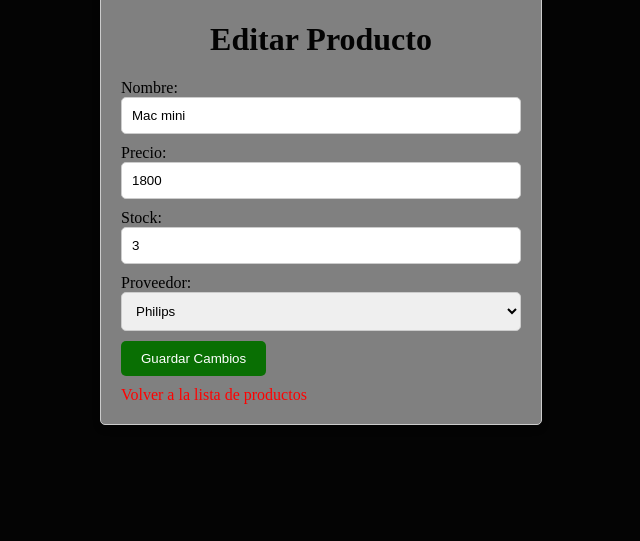
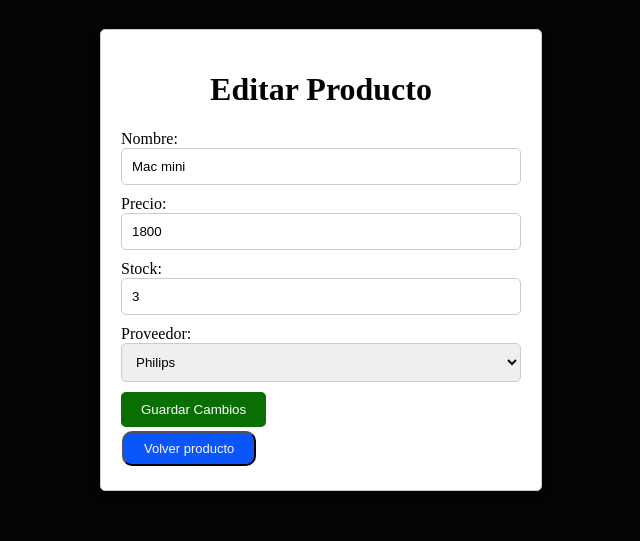
Before and after one commit to emybr/trabajoFinalPython, a Django app: page /producto_editar/3/ in a window 1280 px wide. Shown: the part 259-800 px from the top of the page, without its empty margins (319-959 px from the left). Run offline with Django 5.2, Linux system fonts and the light colour scheme; data comes from the database, SQL or seed files in the repository; both versions use the stored data as it was after the commit.

Commit message:
agrego estilos final

```diff
--- a/StockControl/StockControl/static/css/producto_editar.css
+++ b/StockControl/StockControl/static/css/producto_editar.css
@@ -7,7 +7,7 @@
     text-align: center;
 }
 .card {
-    background-color: gray;
+    background-color: rgb(255, 255, 255);
     border: 1px solid #ccc;
     border-radius: 5px;
     padding: 20px;
@@ -40,15 +40,14 @@
 
 
 a {
-    color: #ff0000;
     text-decoration: none;
     display: block;
-    margin-top: 10px;
+    color: inherit;
 }
 
 .img-producto{
     margin-top: 3%;
-    margin-bottom: -4%;
+    margin-bottom: 1%;
     display: flex;
     justify-content: center;
     height: 200px;
@@ -57,3 +56,35 @@
         transparent
     );
 }
+
+.boton_editar{
+    background-color: rgb(7, 99, 38);
+    color: white;
+    border-radius: 20px;
+    padding: 3px 20px;
+    text-align: center;
+    text-decoration: none;
+    display: inline-block;
+    font-size: 13px;
+    margin: 4px 1px;
+    cursor: pointer;
+    text-decoration: none
+}
+
+.boton-volver{
+    background-color: rgb(10, 86, 250);
+    color: rgb(248, 245, 245);
+    border-radius: 10px;
+    padding: 8px 20px;
+    text-align: center;
+    text-decoration: none;
+    display: inline-block;
+    font-size: 13px;
+    margin: 4px 1px;
+    cursor: pointer;
+    text-decoration: none
+}
+
+.error {
+color: red;
+}
--- a/StockControl/StockControl/static/css/productos-crear.css
+++ b/StockControl/StockControl/static/css/productos-crear.css
@@ -43,6 +43,7 @@
     background-color: #4CAF50;
     color: white;
     cursor: pointer;
+    font-size: 13px;
 }
 
 input[type="submit"]:hover {
@@ -56,6 +57,7 @@
 
 button a {
     text-decoration: none;
+    color: inherit;
 }
 
 
@@ -84,3 +86,7 @@
         transparent
     );
 }
+
+.error {
+    color: red;
+}
--- a/StockControl/StockControl/static/css/productos.css
+++ b/StockControl/StockControl/static/css/productos.css
@@ -12,7 +12,7 @@
     margin-top: 25px;
     border-radius: 20px;
     padding: 20px;
-    background-color: rgb(174, 173, 173);
+    background-color: rgb(253, 252, 252);
     color: black;
 }
 
@@ -29,6 +29,7 @@
 
 button a {
     text-decoration: none;
+    color: inherit;
 
 }
 
--- a/StockControl/StockControl/static/css/proveedor.css
+++ b/StockControl/StockControl/static/css/proveedor.css
@@ -13,7 +13,7 @@
     margin-top: 15px;
     border-radius: 20px;
     padding: 20px;
-    background-color: rgb(174, 173, 173);
+    background-color: rgb(246, 245, 245);
     color: black;
 }
 
@@ -45,8 +45,7 @@
 
 button a {
     text-decoration: none;
-
-
+    color: inherit;
 }
 
 .img-proveedores{
--- a/StockControl/compra/templates/producto_create.html
+++ b/StockControl/compra/templates/producto_create.html
@@ -13,6 +13,9 @@
     </div>
     <div class="card">
         <h1>Crear producto</h1>
+        {% if error_message %}
+            <p class="error">{{ error_message }}</p>
+        {% endif %}
 
         <form action="" method="POST">
             {% csrf_token %}
--- a/StockControl/compra/templates/producto_editar.html
+++ b/StockControl/compra/templates/producto_editar.html
@@ -13,6 +13,9 @@
     </div>
     <div class="card">
         <h1 class="title-producto">Editar Producto</h1>
+        {% if error_message %}
+        <p>{{ error_message }}</p>
+        {% endif %}
         <form action="{% url 'producto_editar' producto.pk %}" method="post">
             {% csrf_token %}
             <label for="nombre">Nombre:</label><br>
@@ -35,7 +38,7 @@
 
             <input type="submit" value="Guardar Cambios">
         </form>
-        <a href="{% url 'producto_list' %}">Volver a la lista de productos</a>
+        <button class="boton-volver"><a href="{% url 'producto_list' %}">Volver producto</a></button>
     </div>
 </body>
 </html>
--- a/StockControl/compra/templates/productos_list.html
+++ b/StockControl/compra/templates/productos_list.html
@@ -33,8 +33,8 @@
                     <td>
                         <form action="{% url 'producto_eliminar' producto.pk %}" method="post" style="display: inline;">
                             {% csrf_token %}
+                            <input class="boton_editar" type="submit" name="editar" value="Editar">
                             <input class="boton_eliminar" type="submit" name="eliminar" value="Eliminar">
-                            <input class="boton_editar" type="submit" name="editar" value="Editar">
                         </form>
                     </td>
                 </tr>
--- a/StockControl/compra/templates/proveedor_create.html
+++ b/StockControl/compra/templates/proveedor_create.html
@@ -13,6 +13,9 @@
     </div>
     <div class="card">
         <h1>Crear proveedor</h1>
+        {% if error_message %}
+            <p class="error">{{ error_message }}</p>
+        {% endif %}
         <form action="" method="POST">
             {% csrf_token %}
             <div class="input-group">
--- a/StockControl/compra/templates/proveedor_editar.html
+++ b/StockControl/compra/templates/proveedor_editar.html
@@ -5,6 +5,7 @@
     <meta charset="UTF-8">
     <meta name="viewport" content="width=device-width, initial-scale=1.0">
     <title>Editar Proveedor</title>
+
     <link rel="stylesheet" type="text/css" href="{% static 'css/proveedor_editar.css' %}">
 </head>
 <body>
@@ -13,6 +14,9 @@
     </div>
     <div class="card">
         <h1 class="title">Editar Proveedor</h1>
+        {% if error_message %}
+        <p class="error">{{ error_message }}</p>
+        {% endif %}
         <form action="{% url 'proveedor_editar' proveedor.pk %}" method="post">
             {% csrf_token %}
             <label for="nombre">Nombre:</label><br>
@@ -26,7 +30,7 @@
 
             <input type="submit" value="Guardar Cambios">
         </form>
-        <a href="{% url 'proveedor_list' %}">Volver a la lista de proveedores</a>
+        <button class="boton-volver"><a href="{% url 'proveedor_list' %}">Volver proveedores</a></button>
     </div>
 </body>
 </html>
--- a/StockControl/compra/templates/proveedor_list.html
+++ b/StockControl/compra/templates/proveedor_list.html
@@ -31,11 +31,11 @@
                     <td>{{ proveedor.apellido }}</td>
                     <td>{{ proveedor.dni }}</td>
                     <td>
+                        <a class="boton_editar" href="{% url 'proveedor_editar' proveedor.pk %}">Editar</a>
                         <form action="{% url 'proveedor_eliminar' proveedor.pk %}" method="post" style="display: inline;">
                             {% csrf_token %}
                             <input class="boton_eliminar" type="submit" name="eliminar" value="Eliminar">
                         </form>
-                        <a class="boton_editar" href="{% url 'proveedor_editar' proveedor.pk %}">Editar</a>
                     </td>
                 </tr>
                 {% endfor %}
--- a/StockControl/compra/views.py
+++ b/StockControl/compra/views.py
@@ -11,12 +11,23 @@
     proveedores = Proveedor.objects.all()
     return render(request, 'proveedor_list.html', {'proveedores': proveedores})
 
+from django.shortcuts import render
+from django.http import HttpResponse
+from .models import Proveedor
+
 def proveedor_create(request):
     if request.method == 'POST':
         nombre = request.POST.get('nombre')
         apellido = request.POST.get('apellido')
         dni = request.POST.get('dni')
+
         if nombre and apellido and dni:
+            try:
+                dni = int(dni)
+            except ValueError:
+                error_message = "El DNI debe ser un número válido."
+                return render(request, 'proveedor_create.html', {'error_message': error_message})
+
             proveedor = Proveedor.objects.create(
                 nombre=nombre,
                 apellido=apellido,
@@ -26,12 +37,20 @@
         else:
             error_message = "Por favor, complete todos los campos."
             return render(request, 'proveedor_create.html', {'error_message': error_message})
+
     return render(request, 'proveedor_create.html')
+
 
 def producto_list(request):
     productos = Producto.objects.all()
     return render(request, 'productos_list.html', {'productos': productos})
 
+
+from django.shortcuts import render, get_object_or_404
+from .models import Producto, Proveedor
+
+from django.shortcuts import render, get_object_or_404
+from .models import Producto, Proveedor
 
 def producto_create(request):
     if request.method == 'POST':
@@ -39,8 +58,21 @@
         precio = request.POST.get('precio')
         stock = request.POST.get('stock')
         proveedor_id = request.POST.get('proveedor')
+
         if nombre and precio and stock and proveedor_id:
-            proveedor = Proveedor.objects.get(id=proveedor_id)
+            try:
+                precio = float(precio)
+                stock = int(stock)
+            except ValueError:
+                error_message = "El precio y el stock deben ser números válidos."
+                return render(request, 'producto_create.html', {'error_message': error_message})
+
+            if precio <= 0 or stock < 0:
+                error_message = "El precio y el stock deben ser mayores que cero."
+                return render(request, 'producto_create.html', {'error_message': error_message})
+
+            proveedor = get_object_or_404(Proveedor, id=proveedor_id)
+
             producto = Producto.objects.create(
                 nombre=nombre,
                 precio=precio,
@@ -50,10 +82,13 @@
             return render(request, 'producto_create.html', {'producto': producto})
         else:
             error_message = "Por favor, complete todos los campos."
-            return render(request, 'producto_create.html', {'error_message': error_message})
+            proveedores = Proveedor.objects.all()
+            return render(request, 'producto_create.html', {'error_message': error_message, 'proveedores': proveedores})
     else:
         proveedores = Proveedor.objects.all()
         return render(request, 'producto_create.html', {'proveedores': proveedores})
+
+
 
 def producto_eliminar(request, pk):
     producto = get_object_or_404(Producto, pk=pk)
@@ -69,13 +104,34 @@
     producto = get_object_or_404(Producto, pk=pk)
     proveedores = Proveedor.objects.all()
     if request.method == 'POST':
-        producto.nombre = request.POST.get('nombre')
-        producto.precio = request.POST.get('precio')
-        producto.stock = request.POST.get('stock')
+        nombre = request.POST.get('nombre')
+        precio = request.POST.get('precio')
+        stock = request.POST.get('stock')
         proveedor_id = request.POST.get('proveedor')
-        producto.proveedor = Proveedor.objects.get(id=proveedor_id)
-        producto.save()
-        return HttpResponseRedirect(reverse('producto_list'))
+
+        if nombre and precio and stock and proveedor_id:
+            try:
+                precio = float(precio)
+                stock = int(stock)
+            except ValueError:
+                error_message = "El precio y el stock deben ser números válidos."
+                return render(request, 'producto_editar.html', {'error_message': error_message, 'producto': producto, 'proveedores': proveedores})
+
+            if precio <= 0 or stock < 0:
+                error_message = "El precio y el stock deben ser mayores que cero."
+                return render(request, 'producto_editar.html', {'error_message': error_message, 'producto': producto, 'proveedores': proveedores})
+
+            proveedor = get_object_or_404(Proveedor, id=proveedor_id)
+            producto.nombre = nombre
+            producto.precio = precio
+            producto.stock = stock
+            producto.proveedor = proveedor
+            producto.save()
+
+            return HttpResponseRedirect(reverse('producto_list'))
+        else:
+            error_message = "Por favor, complete todos los campos."
+            return render(request, 'producto_editar.html', {'error_message': error_message, 'producto': producto, 'proveedores': proveedores})
     return render(request, 'producto_editar.html', {'producto': producto, 'proveedores': proveedores})
 
 
@@ -88,10 +144,20 @@
 
 def proveedor_editar(request, pk):
     proveedor = get_object_or_404(Proveedor, pk=pk)
+
     if request.method == 'POST':
-        proveedor.nombre = request.POST.get('nombre')
-        proveedor.apellido = request.POST.get('apellido')
-        proveedor.dni = request.POST.get('dni')
-        proveedor.save()
-        return HttpResponseRedirect(reverse('proveedor_list'))
+        nombre = request.POST.get('nombre')
+        apellido = request.POST.get('apellido')
+        dni = request.POST.get('dni')
+
+        if nombre and apellido and dni:
+            proveedor.nombre = nombre
+            proveedor.apellido = apellido
+            proveedor.dni = dni
+            proveedor.save()
+            return HttpResponseRedirect(reverse('proveedor_list'))
+        else:
+            error_message = "Por favor, complete todos los campos."
+            return render(request, 'proveedor_editar.html', {'error_message': error_message, 'proveedor': proveedor})
+
     return render(request, 'proveedor_editar.html', {'proveedor': proveedor})
```
Also changed, not shown: StockControl/StockControl/static/css/proveedor-crear.css (+6 -1 lines), StockControl/StockControl/static/css/proveedor_editar.css (+21 -4 lines), StockControl/db.sqlite3.
